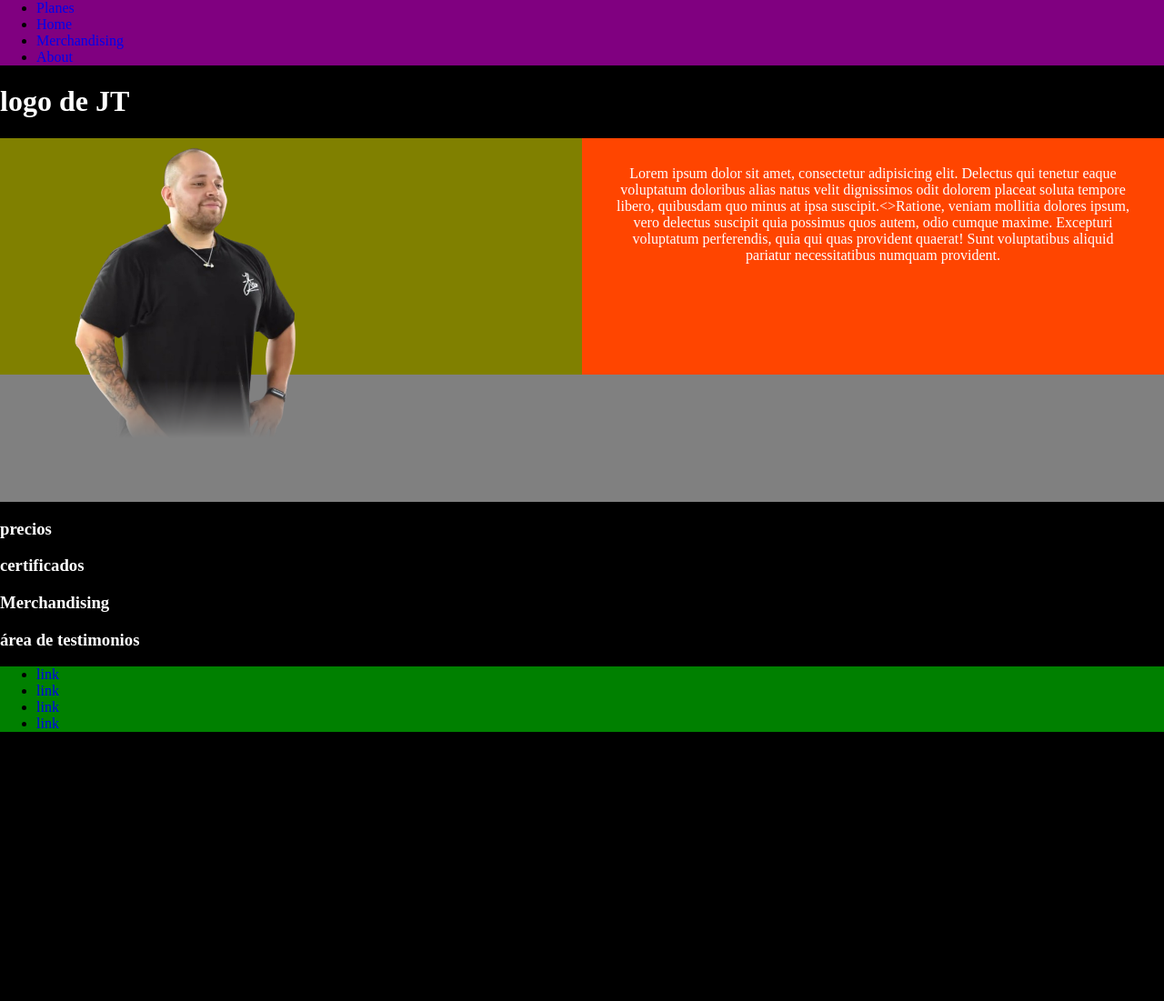
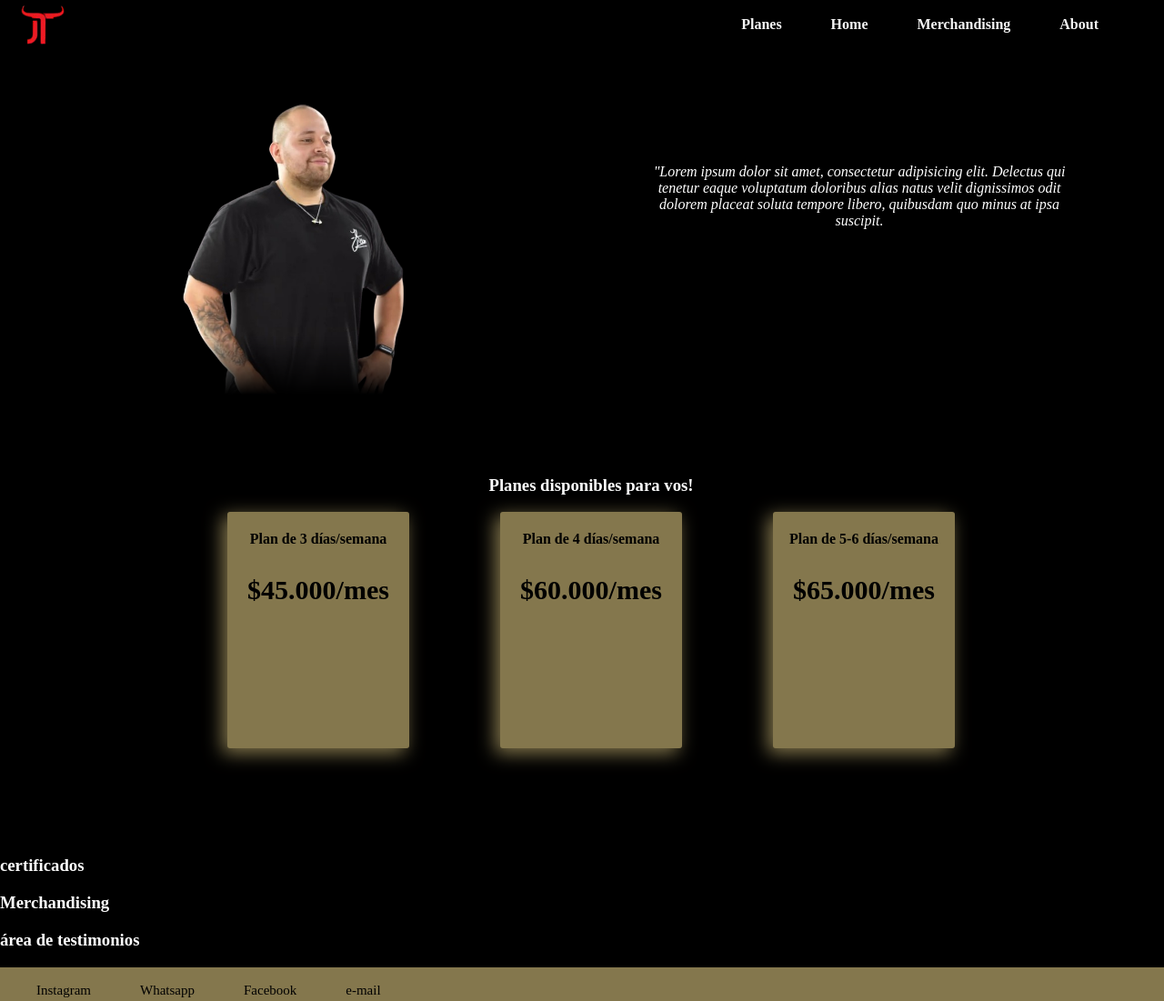
Before and after one commit to Franriv88/JT-Proyect, a plain HTML site: page JT Proyect/index.html in a window 1280 px wide. Shown: the whole page at 91% size. Before the commit the page ends 821 px from the top, so only its background shows below. Drawn offline with Linux system fonts and the light colour scheme.

Commit message:
Planes de pago y Footer
Se crearon los bocetos de tarjeta para los Planes de Pago.

Se boceteó el Footer

```diff
--- a/JT Proyect/index.html
+++ b/JT Proyect/index.html
@@ -9,26 +9,45 @@
 </head>
 <body>
     <header class="header">
-        <nav class="nav">
+        <nav class="navbar">
+            <div class="navdiv">
+                <div class="logo">
+                    <img src="/JT Proyect/img/JT_logo_red_64x64-removebg-preview.png" alt="">
+                </div>
                     <ul>
                         <li><a href="#">Planes</a></li>
                         <li><a href="#">Home</a></li>
                         <li><a href="#">Merchandising</a></li>
                         <li><a href="#">About</a></li>
                     </ul>
+            </div>
         </nav>
     </header>
-    <h1>logo de JT</h1>
+    <!-- <h1>logo de JT</h1> -->
         <div class="saludo">
             <div class="img_saludo">
                 <img id="JT_perfil"src="/JT Proyect/img/Joaco picutre -sin fondo.png" alt="">
             </div>
             <div class="texto_saludo">
-                <p class="frase1"><span>Lorem ipsum dolor sit amet, consectetur adipisicing elit. Delectus qui tenetur eaque voluptatum doloribus alias natus velit dignissimos odit dolorem placeat soluta tempore libero, quibusdam quo minus at ipsa suscipit.</span><>Ratione, veniam mollitia dolores ipsum, vero delectus suscipit quia possimus quos autem, odio cumque maxime. Excepturi voluptatum perferendis, quia qui quas provident quaerat! Sunt voluptatibus aliquid pariatur necessitatibus numquam provident.</span></p>
+                <p><span>"Lorem ipsum dolor sit amet, consectetur adipisicing elit. Delectus qui tenetur eaque voluptatum doloribus alias natus velit dignissimos odit dolorem placeat soluta tempore libero, quibusdam quo minus at ipsa suscipit.</span></p>
             </div>
         </div>
+        <div class="planes">
+            <h3>Planes disponibles para vos!</h3>
         <div class="precios">
-            <h3>precios</h3>
+            <div class="card1">
+                <p id="nombre_plan">Plan de 3 días/semana</p>
+                <p id="valor">$45.000/mes</p>
+            </div>
+            <div class="card2">
+                <p id="nombre_plan">Plan de 4 días/semana</p>
+                <p id="valor">$60.000/mes</p>
+            </div>
+            <div class="card3">
+                <p id="nombre_plan">Plan de 5-6 días/semana</p>
+                <p id="valor">$65.000/mes</p>
+            </div>
+        </div>
         </div>
         <div class="certificados">
             <h3>certificados</h3>
@@ -41,10 +60,10 @@
         </div>
         <footer class="footer">
             <ul>
-                <li><a href="#">link</a></li>
-                <li><a href="#">link</a></li>
-                <li><a href="#">link</a></li>
-                <li><a href="#">link</a></li>
+                <li><a href="https://www.instagram.com/joacotaboadafit/">Instagram</a></li>
+                <li><a href="#">Whatsapp</a></li>
+                <li><a href="#">Facebook</a></li>
+                <li><a href="#">e-mail</a></li>
             </ul>
         </footer>
 </body>
--- a/JT Proyect/style.css
+++ b/JT Proyect/style.css
@@ -3,7 +3,6 @@ body{
     margin:0;
     padding: 0;
 }
-
 
 h1, h2, h3{
     color: white;
@@ -14,53 +13,143 @@ a{
 }
 
 .header{
-    background: grey;
+    background: #000;
+    display: flex;
 }
 
-.nav{
-    background-color: purple;
+.navbar{
+    width: 100%;
+    height: 20%;
+    margin:2px;
+    display: flex;
+    background-color: #000;
 }
 
+.navdiv{
+    width: 100%;
+    display: flex;
+    align-items: center;
+    margin:0 20px;
+    justify-content: space-between;
+    background-color: #000;
 
-.footer{
-    background: green;
-}
+    .logo img{
+        width: 50px;
+        height: 50px;
+    }
 
-.frase1{
-    color: #fff;
+    li{
+        list-style: none;
+        display: inline-block;
+    }
+
+    li a {
+        color: whitesmoke;
+        font-size: 18x;
+        font-weight: bold;
+        margin-right: 50px;
+    }
 }
 
 /*contenedor de saludo*/
 .saludo{
     width: 100vw;
     height: 50vh;
-    background-color:grey;
+    margin:50px 10px 0 10px;
+    background-color:#000;
     display: flex;
     flex-direction: row;
 }
 
 .img_saludo{
     width: 50vw;
-    height: 30vh;
+    height: 100%;
     padding: 10px;
-    background-color: olive;
+    background-color: #000;
 }
 
 #JT_perfil{
     width: 20vw;
     height: 40vh;
-    margin-left: 10%;
+    margin-left: 30%;
     mask-image: linear-gradient(black 80%,transparent);
 }
 
 .texto_saludo{
     width: 50vw;
-    height: 30vh;
+    height: 100%;
     padding: 10px;
-    background-color: orangered;
+    margin:0 50px;
+    background-color: #000;
 
     p{
         text-align: center;
-        margin: 20px;
+        align-content: center;
+        display: block;
+        padding: 50px;
+        color:#FFF;
+        font-style: italic;
     }
 }
+
+/*contenedor de planes y precios*/
+.planes{
+    width: 100vw;
+    height: 50vh;
+    margin:10px;
+    background-color:#000;
+    flex-direction: row;
+    text-align: center;
+}
+
+.precios{
+    display: flex;
+    flex-direction: row;
+    justify-content: center;
+    gap:100px;
+}
+
+.card1, .card2, .card3{
+    width: 190px;
+    height: 250px;
+    border-radius: 3px;
+    background: #84774d;
+    padding: 5px;
+    box-shadow: -5px 5px 20px 0.2px #84774d;
+}
+
+#nombre_plan{
+    color: #000;
+    font-size: 16px;
+    font-weight: bold;
+    text-align: center;
+}
+
+#valor{
+    color: #000;
+    font-size: 30px;
+    font-weight: bold;
+    text-align: center;
+}
+
+/*certificados*/
+
+/*testimonios*/
+
+.footer{
+    width: 100%;
+    background: #84774d;
+    display: flex;
+    text-align: right;
+
+    li{
+        list-style: none;
+        display: inline-block;
+    }
+
+    li a {
+        color: #000;
+        font-size: 15px;
+        margin-right: 50px;
+    }
+}
```
Lines whose indentation alone changed are shown as unchanged.
